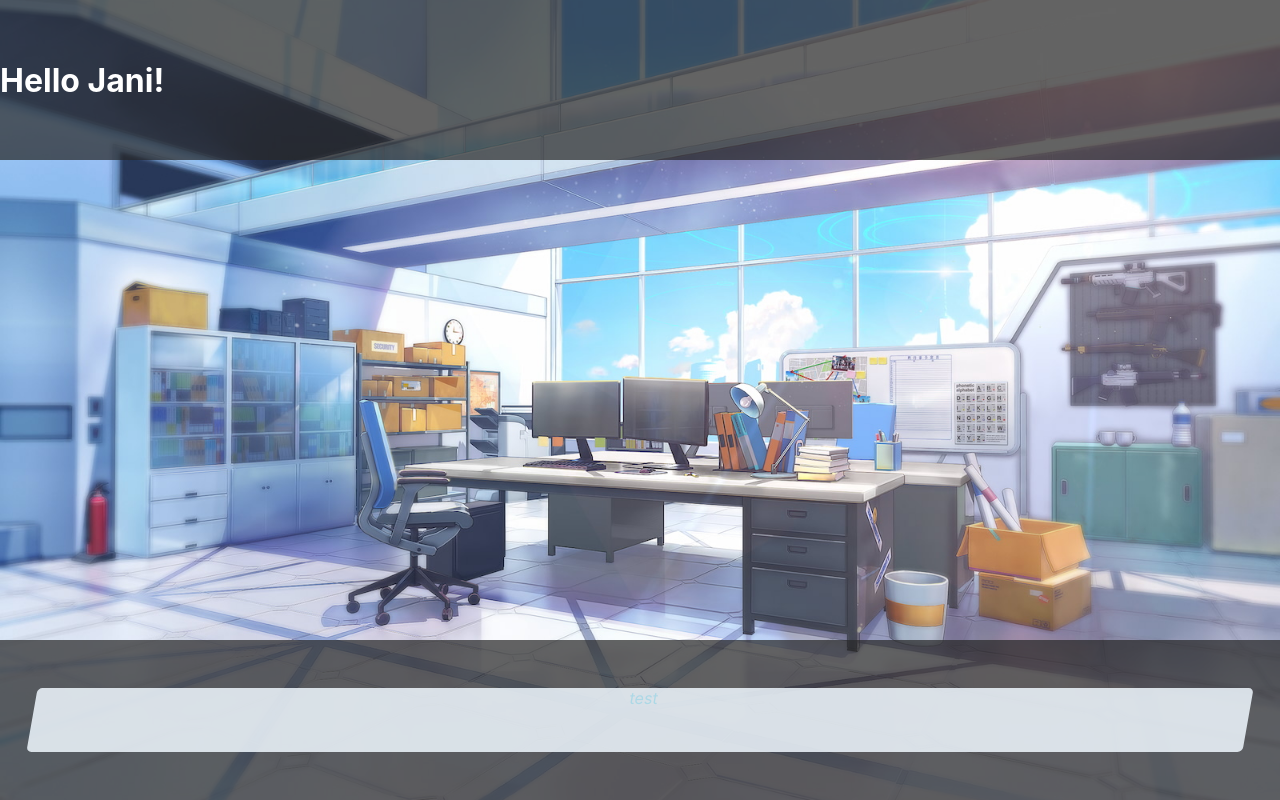
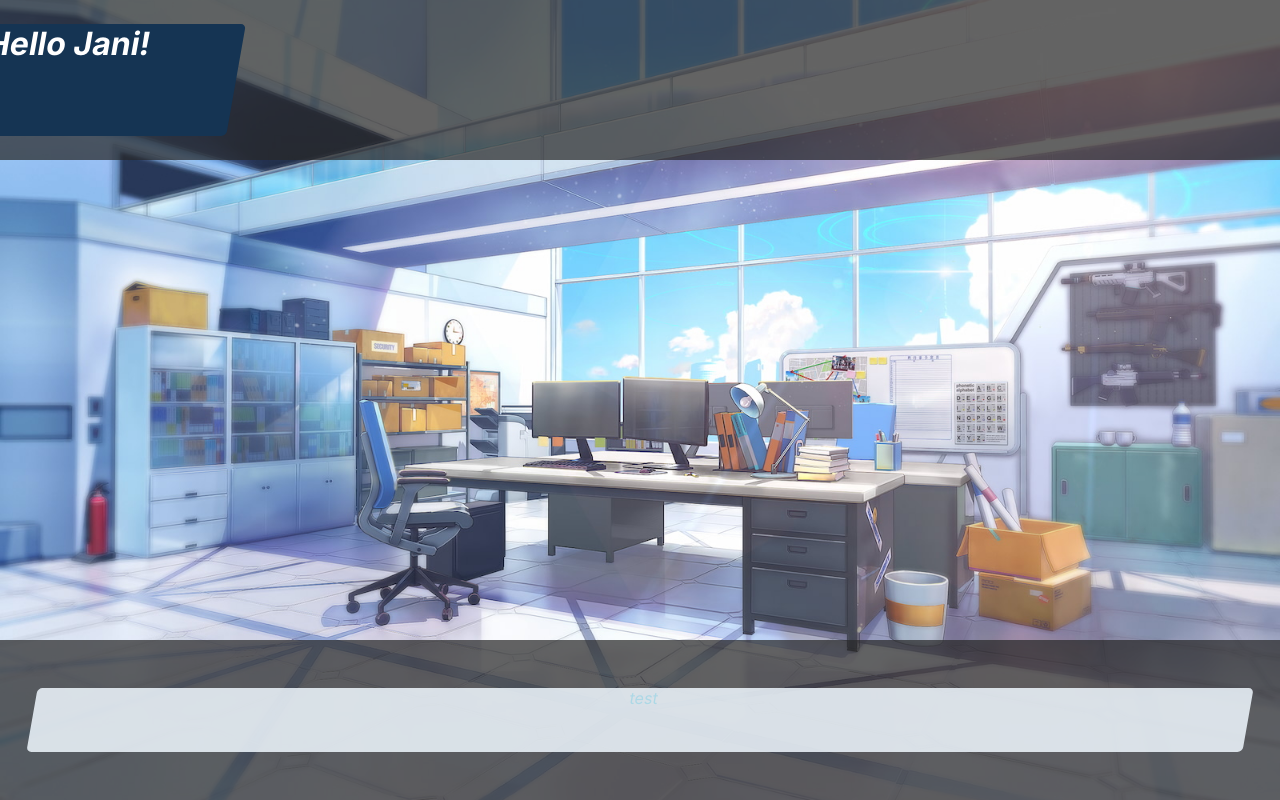
Before and after one commit to Jani1XY/WPP, a FastAPI app: page / in a window 1280 px wide. Run offline with FastAPI, Linux system fonts and the light colour scheme.

Commit message:
Add playerCorner

```diff
--- a/static/style.css
+++ b/static/style.css
@@ -25,10 +25,7 @@ header {
     align-items: center;
     grid-row: 1;
 }
-header p {
-    padding-left: 5%;
-    margin: 0px;
-}
+
 main {
     justify-items: center;
     height: 60%;
@@ -43,8 +40,7 @@ nav {
     height: 20%;
     width: 100%;
     text-align: center;
-    align-items: center;
-    justify-content: center;
+    flex-direction: column;
 }
 
 
@@ -52,7 +48,6 @@ nav {
     background-color: rgba(240, 248, 255, 0.85);
     min-height: 1em;
     min-width: 1em;
-    margin: 1em;
     transform: skew(-10deg);
     border-radius: 5px;
 }
@@ -60,4 +55,15 @@ nav {
 .navbar {
     height: 4em;
     width: 95%;
+    margin-left: auto;
+    margin-right: auto;
+    margin-top: auto;
+    margin-bottom: 3em;
 }
+
+.playerCorner {
+    background-color: rgb(21, 52, 83);
+    width: 20%;
+    height: 70%;
+    transform: skew(-10deg) translateX(-20px);
+}
--- a/templates/index.html
+++ b/templates/index.html
@@ -12,7 +12,7 @@
 <div id="container">
 
     <header>
-        <div class="playerCorner">
+        <div class="palalelogram playerCorner">
             <b>Hello Jani!</b>
         </div>
         <div>
```
